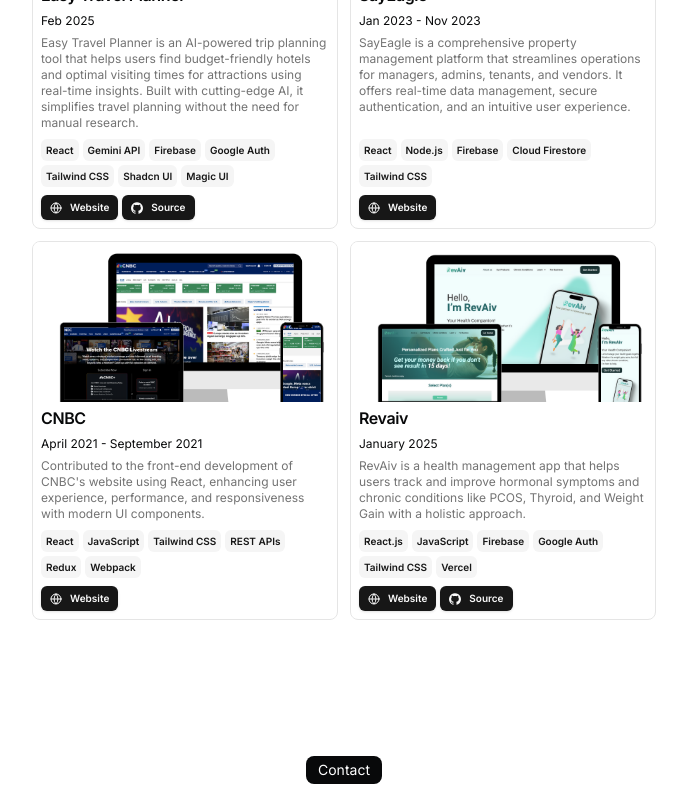
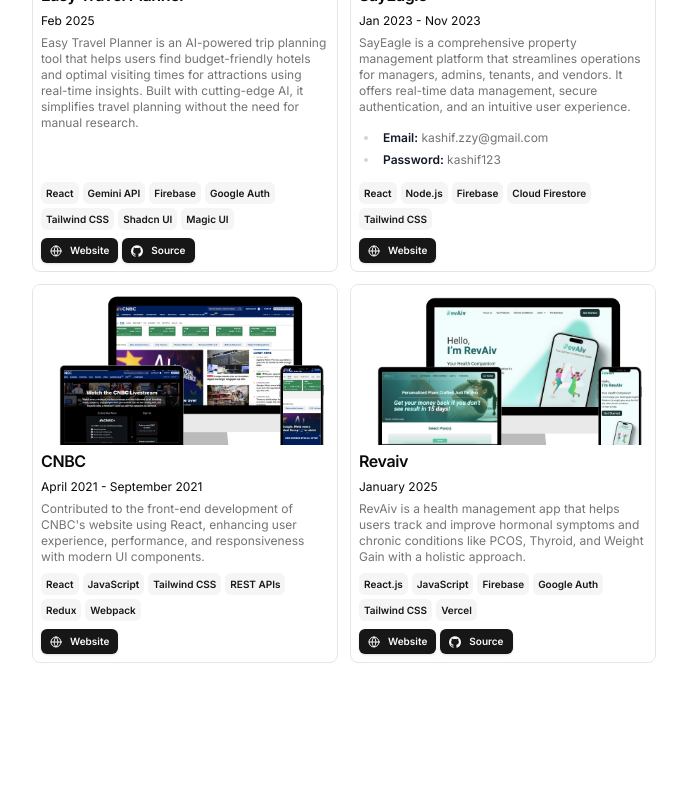
Before and after one commit to Kashifalirajper/kashifalirajper, a Next.js app: page / in a window 1280 px wide. Shown: the part 1940-2737 px from the top of the page, without its empty margins (296-983 px from the left). Built offline with nearby package versions, Linux system fonts and the light colour scheme.

Commit message:
update minor changes

```diff
--- a/src/data/resume.tsx
+++ b/src/data/resume.tsx
@@ -151,8 +151,9 @@
       href: "https://sayeagle.com/",
       dates: "Jan 2023 - Nov 2023",
       active: true,
-      description:
-        "SayEagle is a comprehensive property management platform that streamlines operations for managers, admins, tenants, and vendors. It offers real-time data management, secure authentication, and an intuitive user experience.",
+      description: `SayEagle is a comprehensive property management platform that streamlines operations for managers, admins, tenants, and vendors. It offers real-time data management, secure authentication, and an intuitive user experience.
+- **Email:** kashif.zzy@gmail.com
+- **Password:** kashif123  `,
       technologies: [
         "React",
         "Node.js",
@@ -225,5 +226,5 @@
       image: "/rev.png",
       video: "",
     },
-  ]
+  ],
 } as const;
```
Also changed, not shown: public/etp.png.
